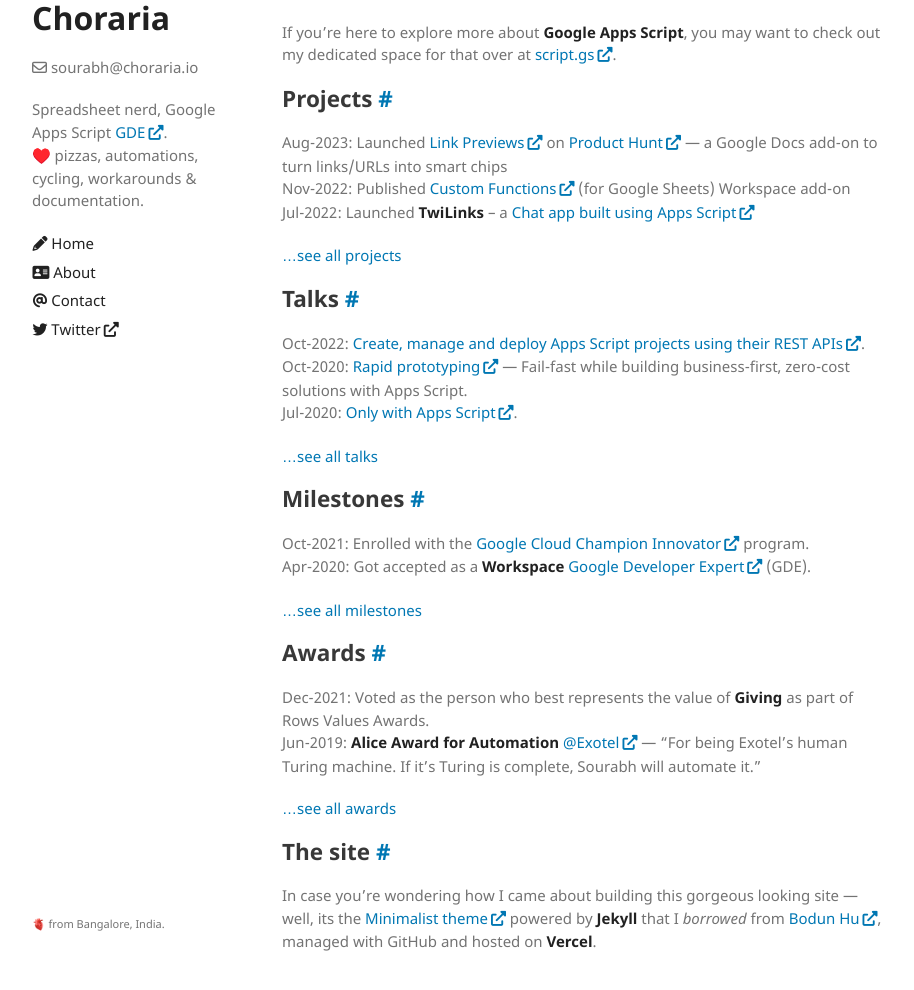
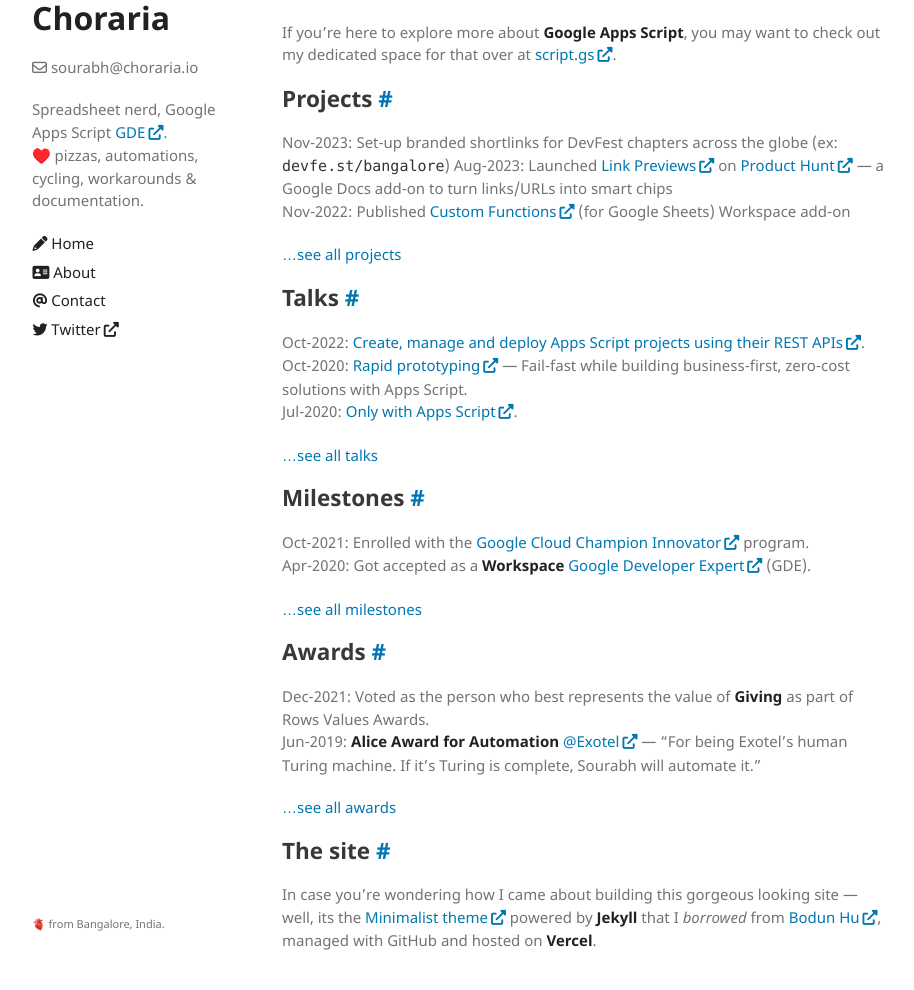
Before and after one commit to choraria/choraria-io, a Jekyll site: the page built from pages/about.md, in a window 1280 px wide and 1250 px high. Shown: the part 247-1237 px from the top of the window, without its empty margins (178-1092 px from the left). Built offline with Jekyll 4.4.1, drawn with Linux system fonts in a browser that asks for light colours.

Commit message:
added about devfe.st

```diff
--- a/pages/about.md
+++ b/pages/about.md
@@ -13,9 +13,9 @@ If you're here to explore more about **Google Apps Script**, you may want to che
 
 ## Projects
 
+Nov-2023: Set-up branded shortlinks for DevFest chapters across the globe (ex: `devfe.st/bangalore`)
 Aug-2023: Launched [Link Previews](https://workspace.google.com/marketplace/app/link_previews/215545697761) on [Product Hunt](https://www.producthunt.com/posts/link-previews) — a Google Docs add-on to turn links/URLs into smart chips<br />
 Nov-2022: Published [Custom Functions](https://workspace.google.com/marketplace/app/custom_functions/3868008326) (for Google Sheets) Workspace add-on<br />
-Jul-2022: Launched **TwiLinks** – a [Chat app built using Apps Script](https://script.gs/introducing-twilinks-a-chat-app-built-using-apps-script/)<br />
 
 [...see all projects](/projects/)
 
```
Also changed, not shown: pages/projects.md (+1 -0 lines).
